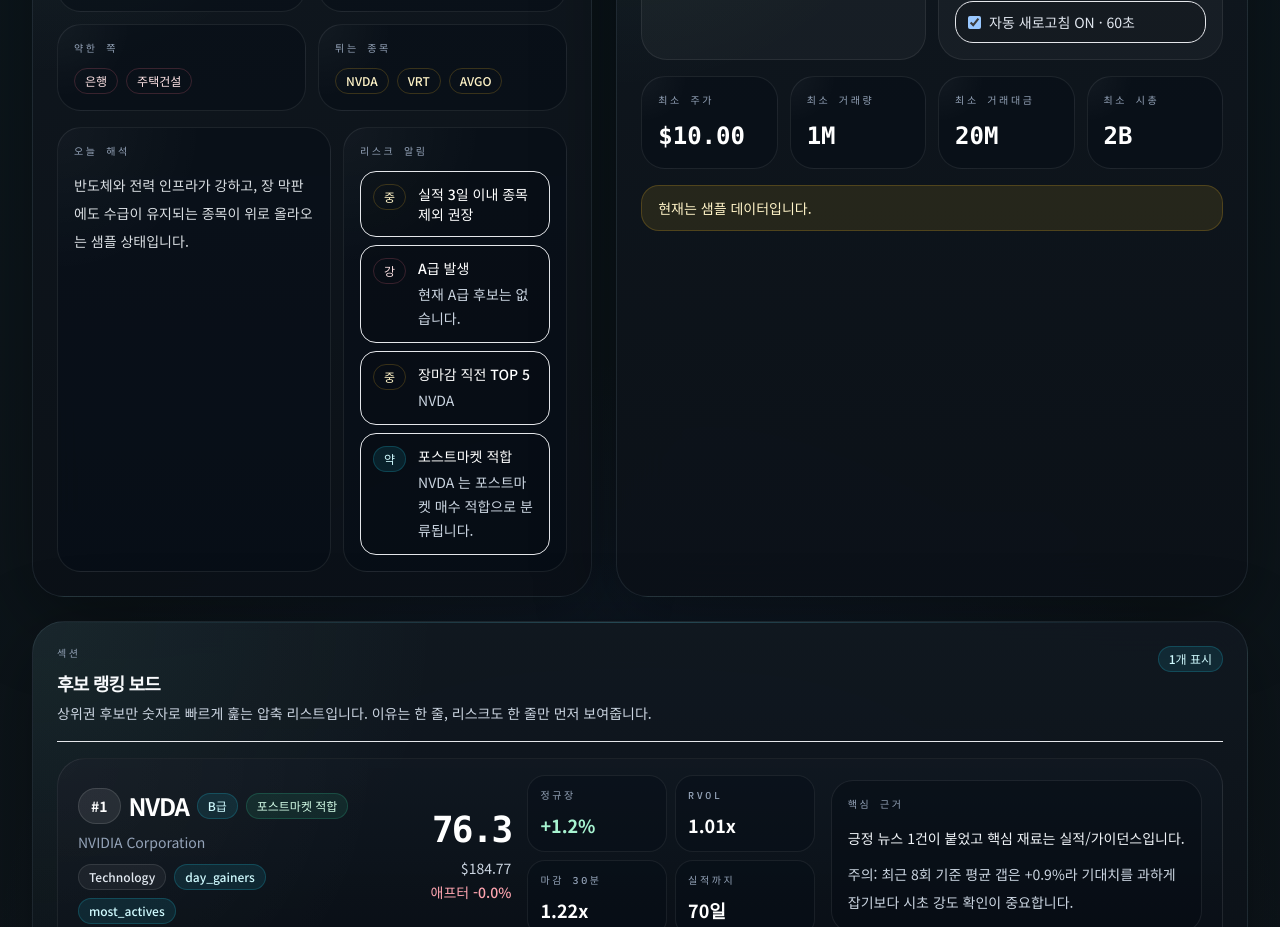
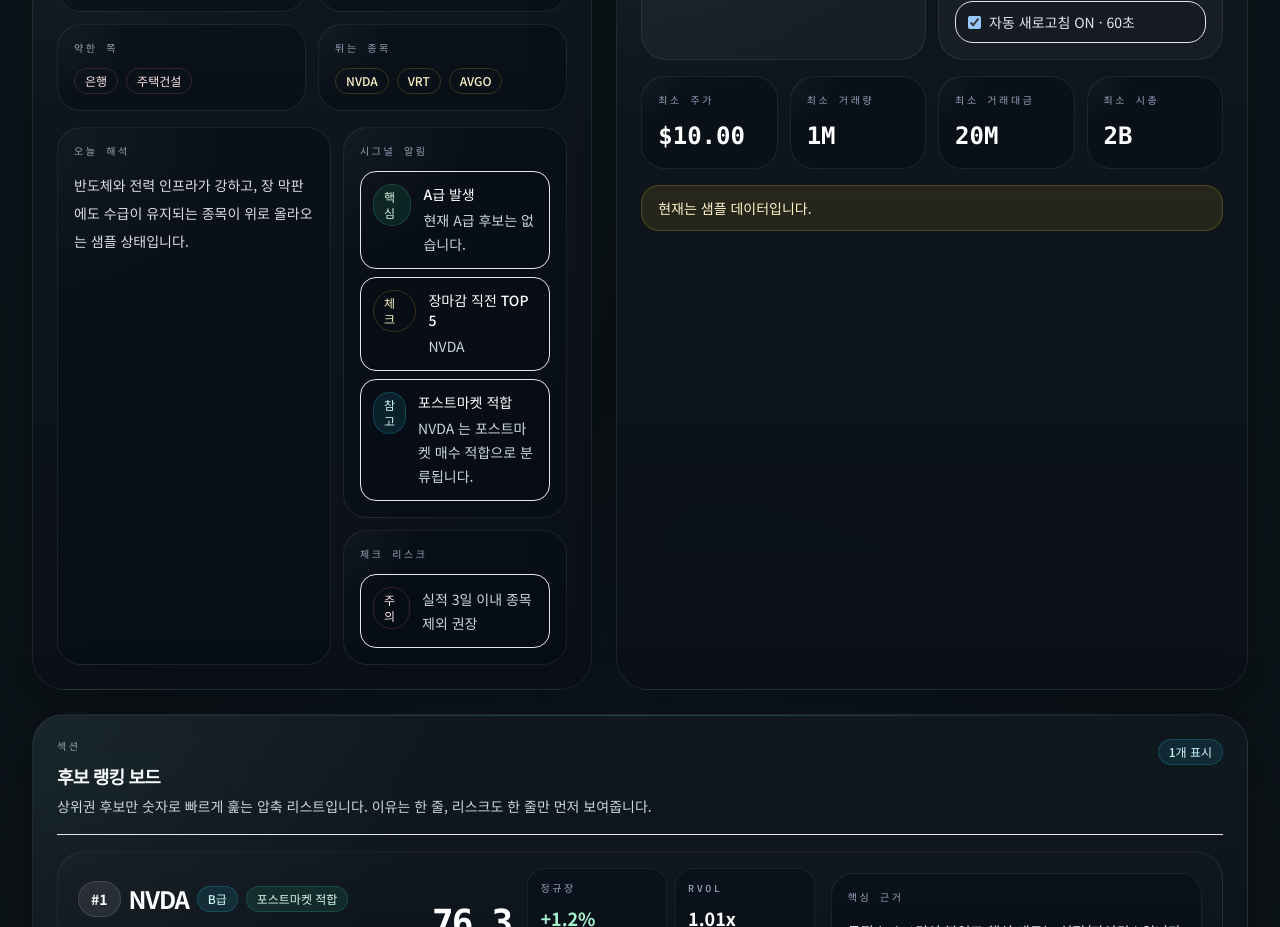
Before and after one commit to seungh6118/US-TRADING-1H, a Next.js app: page / in a window 1280 px wide. Shown: the part 1660-2587 px from the top of the page. Built offline with nearby package versions, Linux system fonts and the light colour scheme.

Commit message:
Separate signal alerts from risk flags

```diff
--- a/components/overnight-dashboard-client.tsx
+++ b/components/overnight-dashboard-client.tsx
@@ -61,9 +61,9 @@
   return "중립";
 }
 
-function alertTone(severity: "high" | "medium" | "low") {
+function signalAlertTone(severity: "high" | "medium" | "low") {
   if (severity === "high") {
-    return "danger" as const;
+    return "positive" as const;
   }
   if (severity === "medium") {
     return "caution" as const;
@@ -419,20 +419,38 @@
               <p className="label">오늘 해석</p>
               <p className="mt-3 text-sm leading-7 text-slate-100/90">{data.marketBrief.summary}</p>
             </div>
-            <div className="brief-card">
-              <p className="label">리스크 알림</p>
-              <div className="mt-3 space-y-2">
-                {[...data.marketBrief.riskFlags.map((item) => ({ title: item, detail: "", severity: "medium" as const })), ...data.alerts]
-                  .slice(0, 4)
-                  .map((item, index) => (
-                    <div key={`${item.title}-${index}`} className="flex items-start gap-3 rounded-[16px] border border-white/6 bg-black/10 px-3 py-3">
-                      <Tag tone={alertTone(item.severity)}>{item.severity === "high" ? "강" : item.severity === "medium" ? "중" : "약"}</Tag>
+            <div className="grid gap-3">
+              <div className="brief-card">
+                <p className="label">시그널 알림</p>
+                <div className="mt-3 space-y-2">
+                  {data.alerts.slice(0, 3).map((item) => (
+                    <div key={item.id} className="flex items-start gap-3 rounded-[16px] border border-white/6 bg-black/10 px-3 py-3">
+                      <Tag tone={signalAlertTone(item.severity)}>{item.severity === "high" ? "핵심" : item.severity === "medium" ? "체크" : "참고"}</Tag>
                       <div className="min-w-0">
                         <p className="text-sm font-medium text-white">{item.title}</p>
-                        {item.detail ? <p className="mt-1 text-sm leading-6 text-slate-300">{item.detail}</p> : null}
+                        <p className="mt-1 text-sm leading-6 text-slate-300">{item.detail}</p>
                       </div>
                     </div>
                   ))}
+                </div>
+              </div>
+
+              <div className="brief-card">
+                <p className="label">체크 리스크</p>
+                <div className="mt-3 space-y-2">
+                  {data.marketBrief.riskFlags.length > 0 ? (
+                    data.marketBrief.riskFlags.slice(0, 3).map((item) => (
+                      <div key={item} className="flex items-start gap-3 rounded-[16px] border border-white/6 bg-black/10 px-3 py-3">
+                        <Tag tone="danger">주의</Tag>
+                        <p className="text-sm leading-6 text-slate-300">{item}</p>
+                      </div>
+                    ))
+                  ) : (
+                    <div className="rounded-[16px] border border-white/6 bg-black/10 px-3 py-3 text-sm leading-6 text-slate-300">
+                      현재 별도 리스크 플래그는 많지 않습니다. 종목별 상세에서 실적 일정과 포스트마켓 체결만 추가 확인하면 됩니다.
+                    </div>
+                  )}
+                </div>
               </div>
             </div>
           </div>
```
